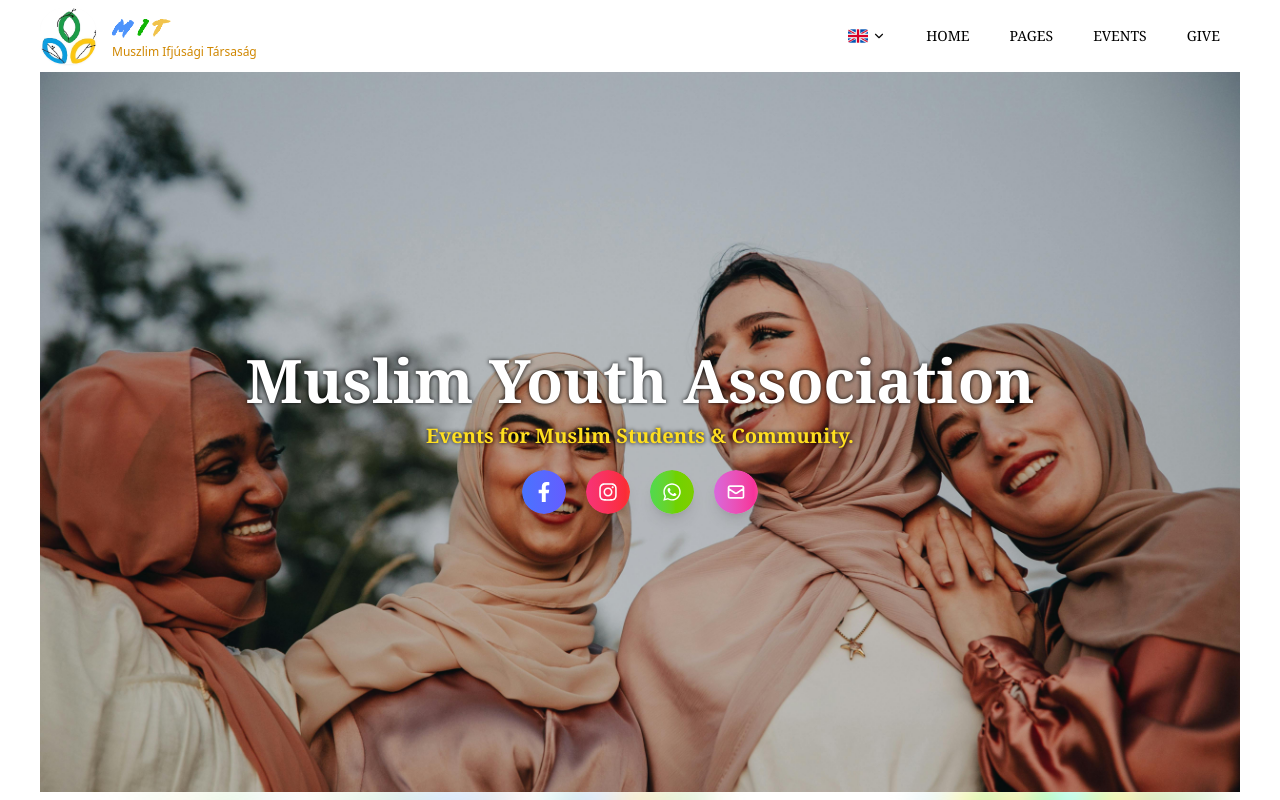
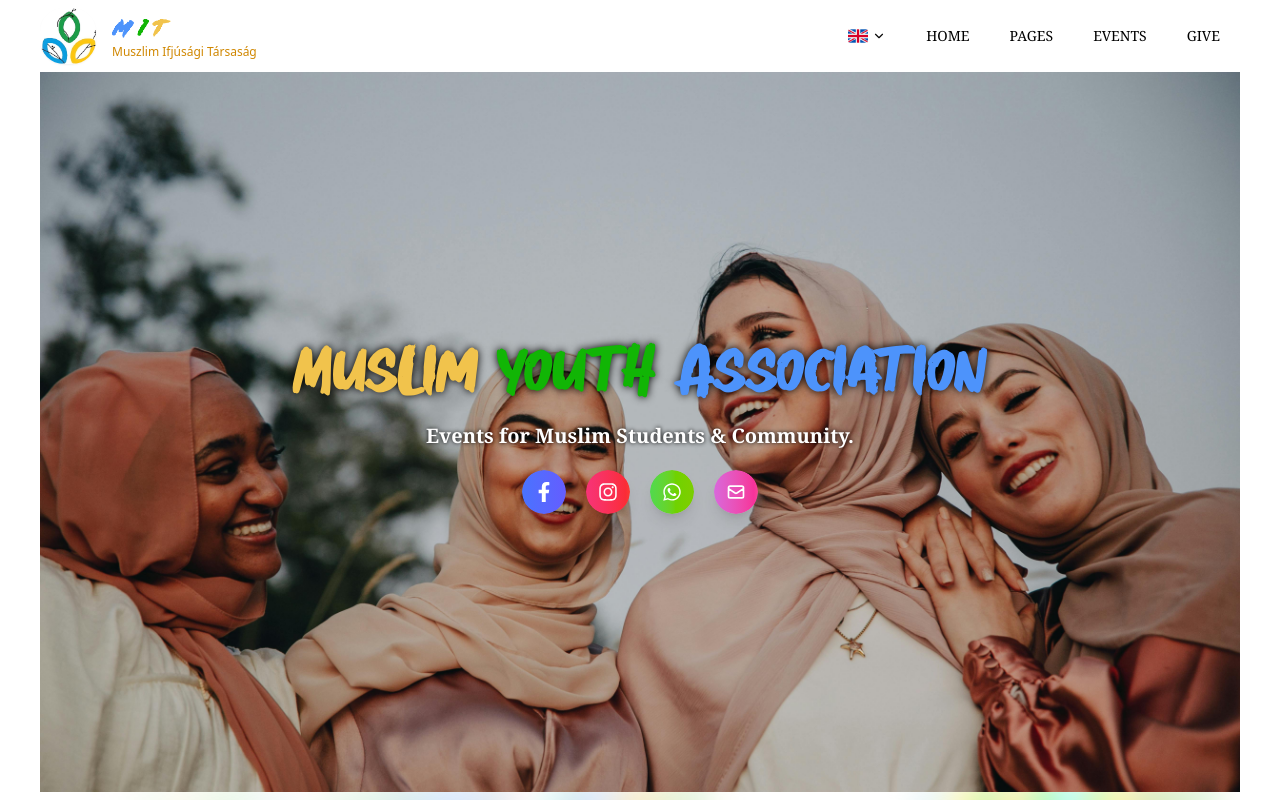
Before and after one commit to mota6em/mit, a Next.js app: page /en in a window 1280 px wide. Shown: the top 800 px of the page. Built offline with nearby package versions, Linux system fonts and the light colour scheme.

Commit message:
feat(Hero): add CarenaHopen font and update title styling with color highlights

```diff
--- a/app/globals.css
+++ b/app/globals.css
@@ -151,6 +151,18 @@
   font-style: normal;
 }
 
+@font-face {
+  font-family: "CarenaHopen";
+  src: url("/fonts/CarenaHopen.otf") format("opentype");
+  font-weight: 400;
+  font-style: normal;
+  font-display: swap;
+}
+
+.Carena-font {
+  font-family: "CarenaHopen", "Arial", sans-serif;
+}
+
 @keyframes gradient-x {
   0%,
   100% {
--- a/components/Home/Hero.tsx
+++ b/components/Home/Hero.tsx
@@ -81,12 +81,20 @@ export default function Hero() {
 
       {/* CONTENT */}
       <div className="absolute inset-0 flex flex-col items-center justify-center text-center px-3 md:px-6 space-y-1">
-        <h1 className="text-4xl font-serif md:text-6xl font-bold text-white drop-shadow-[0_0_2px_black]">
-          {t("title")}
+        <h1 className="text-4xl Carena-font font-serif md:text-6xl font-bold relative">
+          <span className="text-[#f1c34c] drop-shadow-[0_0_4px_black]">
+            {t("title").split(" ")[0]}{" "}
+          </span>
+          <span className="text-[#11b505] drop-shadow-[0_0_4px_black]">
+            {t("title").split(" ")[1]}{" "}
+          </span>
+          <span className="text-[#4d93fb] drop-shadow-[0_0_4px_black]">
+            {t("title").split(" ")[2]}
+          </span>
         </h1>
 
         <div className="flex flex-col w-fit p-2 font-serif rounded-md items-center">
-          <p className="text-sm  md:text-xl w-fit max-w-2xl-0 p-0 text-yellow-300  font-semibold drop-shadow-[black_0_0_2px]">
+          <p className="text-sm  md:text-xl w-fit max-w-2xl-0 p-0 text-white font-semibold drop-shadow-[black_0_0_2px]">
             {t("subtitle1")}
           </p>
         </div>
```
Also changed, not shown: public/fonts/CarenaHopen.otf (added).
